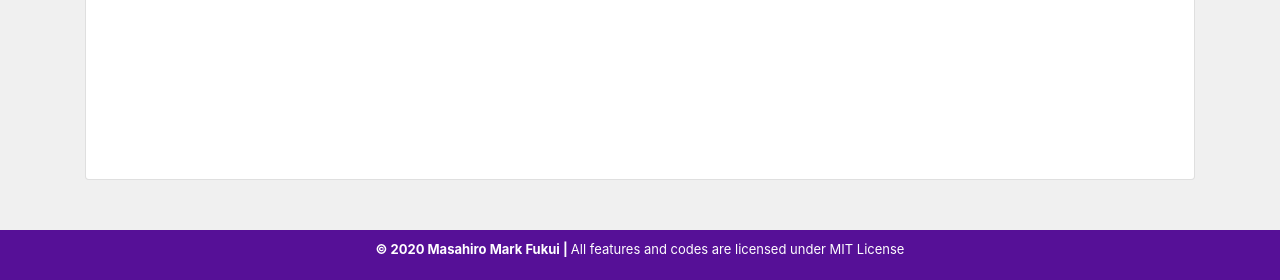
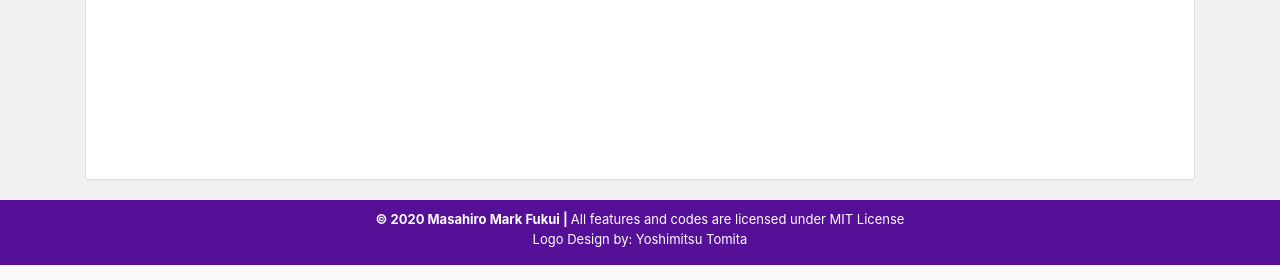
Before and after one commit to Masamerc/SentWordScraper, a Flask app: template app/templates/result.html in a window 1280 px wide. Shown: the part 2705-2985 px from the top of the page. Run offline with Flask 2, Linux system fonts and the light colour scheme; the template is opened without the code that fills it: most values are stand-ins (such as "Sample title", 1, 10 or a date in 2020); parts of the project's set-up code (start-up, migrations or seed data) failed here and were passed over; some libraries are stand-ins or nearby versions.

Commit message:
Fixed Footer

```diff
--- a/app/static/style.css
+++ b/app/static/style.css
@@ -3,8 +3,12 @@
     height: 800px;
     overflow: auto;
     }
+html, body {
+    min-height: 100%;
+}
+
 body {
-    background-color: rgb(240, 240, 240);
+    background-color: rgb(240, 240, 240)
 }
 
 h4 {
@@ -84,38 +88,19 @@ a {
 
 .footer {
     position: fixed;
-    left: 0;
     bottom: 0;
+    height: 65px;
     width: 100%;;
     color: rgb(255, 255, 255);
     text-align: center;
-    margin-top: 50px;
+    margin-top: 20px;
   }
 .footer p {
     color: rgb(255, 255, 255);
     font-size: small;
     padding-top: 10px;
-    /* padding-bottom: -10px; */
 }
-.footer-for-result {
-    position: relative;
-    left: 0;
-    right: 0;
-    bottom: 0;
-    width: 100%;;
-    color: rgb(255, 255, 255);
-    text-align: center;
-    height: 50px;
-    margin-top: 50px;
-  }
 
-.footer-for-result p {
-    color: rgb(255, 255, 255);
-    font-size: small;
-    padding-top: 10px;
-    padding-bottom: 10px;
-
-}
 
 a.bottom-link {
     font-weight: normal;
--- a/app/templates/result.html
+++ b/app/templates/result.html
@@ -105,9 +105,11 @@
     </div>
   </div>
 
-<div class="footer-for-result bg-primary">
-    <p> <strong>© 2020 Masahiro Mark Fukui | </strong> All features and codes are licensed under MIT License</p>
-</div>
+  <footer class="footer bg-primary" style="position: static;">
+    <div class="container">
+        <p> <strong>© 2020 Masahiro Mark Fukui | </strong> All features and codes are licensed under MIT License<br>Logo Design by: Yoshimitsu Tomita</p>
+    </div>
+</footer>
 </body>
 <script src="/static/Chart.min.js"></script>
 <script src="/static/visualize.js"></script>
```
Also changed, not shown: app/templates/add_sent_task.html (+5 -3 lines), app/templates/add_task.html (+4 -25 lines), app/templates/index.html (+7 -4 lines), app/templates/no_results.html (+5 -3 lines), app/templates/sent_result.html (+5 -3 lines), app/static/images/wordcloud_images/1705e7e1-1946-4be7-aa05-592f35e6260b.png (added), 2 other files.
